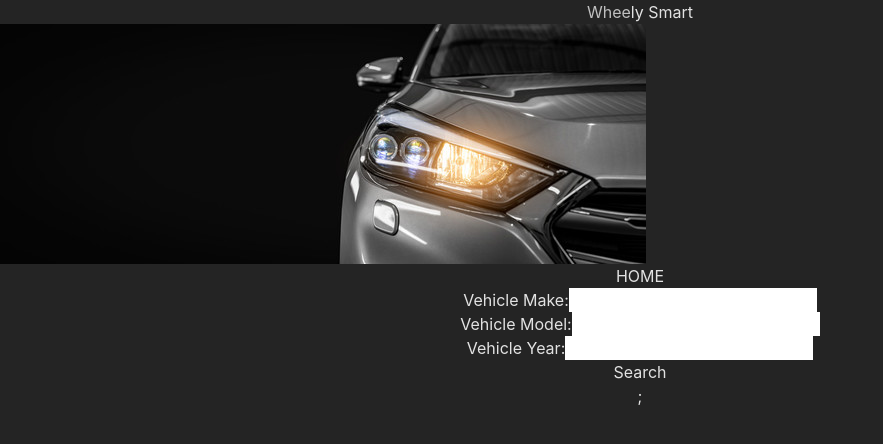
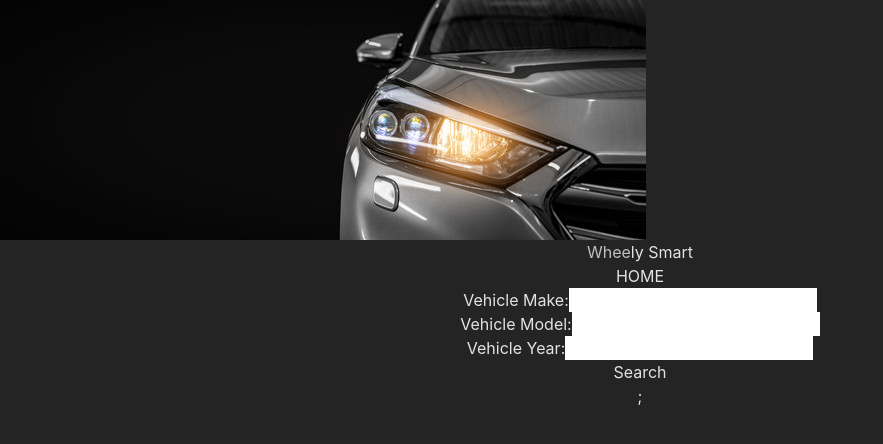
Before and after one commit to SJDiggs/vehicle-spelunker, a React (Vite) app: page / in a window 1280 px wide. Shown: the top 444 px of the page, without its empty margins (0-883 px from the left). Built offline with nearby package versions, Linux system fonts and the light colour scheme.

Commit message:
header styling complete

```diff
--- a/src/Header.jsx
+++ b/src/Header.jsx
@@ -3,48 +3,26 @@ import './Header.css'
 
 function Header() {
 
-  //an example of an inline style for the nav tag for an initial layout - later additions, or
 
-//   const navStyle = {
-//     display: "flex",
-//     justifyContent: "space-around",
-//     // borderBottom: ".2rem solid black",
-//     padding: ".5rem",
-//     width: "90%",
-//     margin: "auto",
-//   };
+return (
 
-//   return (
-    // <header className="header-container">
-//         <header>
-//             {/* <div class="bg-cover bg-center ..." style="background-image: url(src/images/Header_Banner1.png)"></div> */}
-//             <img src='src/images/Header_Banner1.png' alt="header-image" class="w-full h-40" ></img>
-//       <h1>Wheely Smart</h1>
-//       <nav style={navStyle}>
-//         <Link to="/">
-//           <div>HOME</div>
-//         </Link>
-
-//       </nav>
-//     </header>
-//   );
-return (
         <header className="relative">
-     <Link to="/" className="absolute inset-0 flex items-center pl-8">
-        <h1 className="text-4xl font-bold text-zinc-400 relative animate-zoom-in-once">
+            <img src='src/images/Header_Banner1.png' alt="header-image" className="w-full h-40 object-cover" />
+            <div className="absolute inset-y-0 left-0 flex flex-col items-start justify-center text-white text-shadow-lg pl-8">
+            <Link to="/">
+                <h1 className="text-4xl font-bold text-zinc-400 animate-zoom-in-once">
                     <span className="glow">Whee</span>
-          ly Smart
+                    <span>ly Smart</span>
                 </h1>
             </Link>
-    <img src='src/images/Header_Banner1.png' alt="header-image" className="w-full h-40 object-cover" />
-    <div className="absolute inset-0 flex flex-col items-center justify-center text-white text-shadow-lg">
-      <nav className="flex justify-around mt-4">
+                <nav className="flex flex-col items-start mt-14 text-zinc-600">
             <Link to="/" className="text-xl">HOME</Link>
-        {/* Add more navigation links as needed */}
                 </nav>
             </div>
         </header>
+
   );
+
 }
 
   export default Header;
```
Lines whose indentation alone changed are shown as unchanged.
